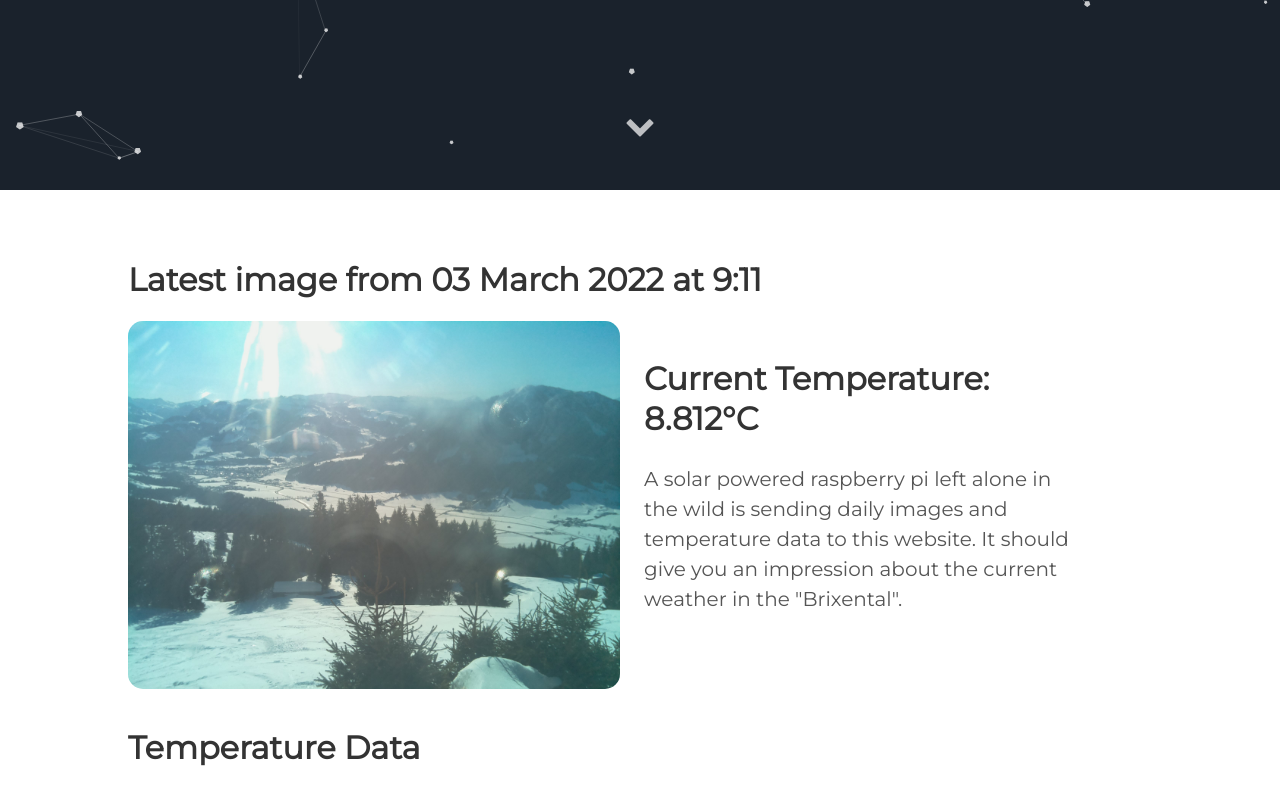
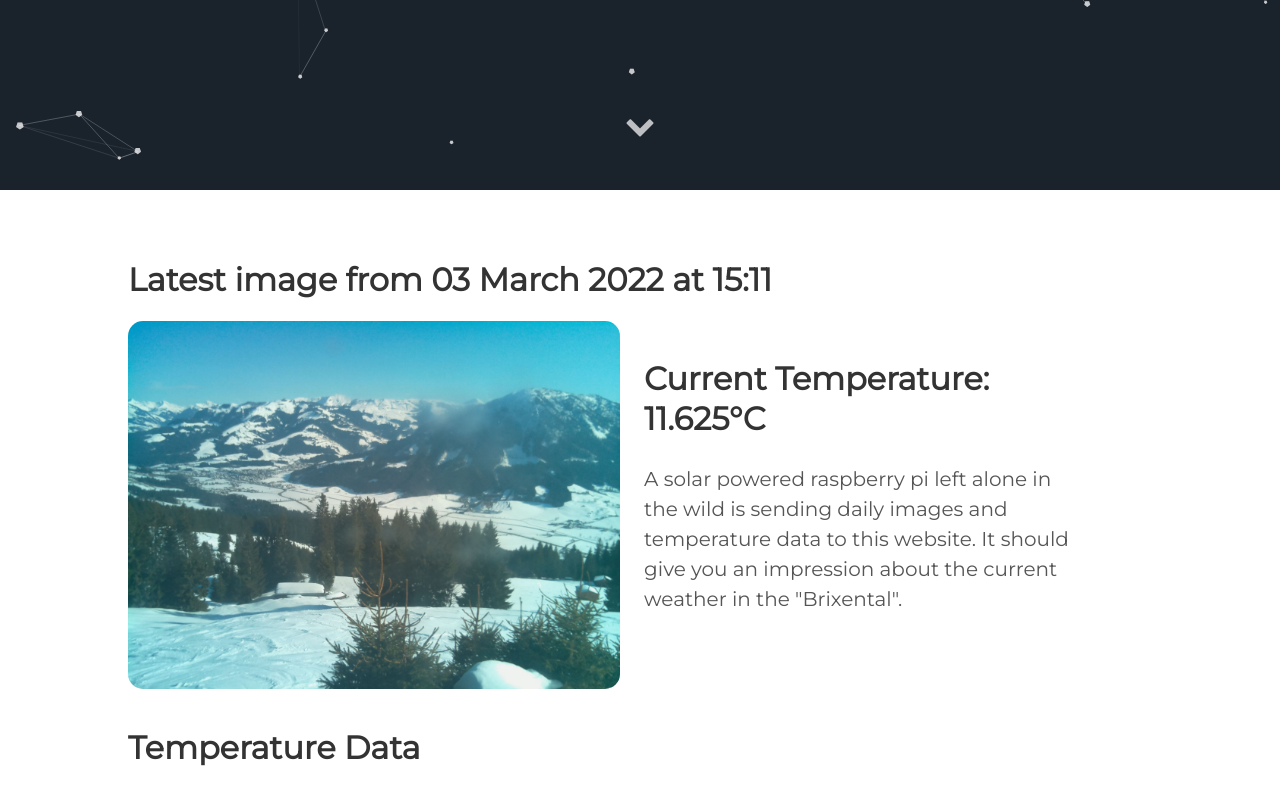
Before and after one commit to vektorious/vektorious.github.io, a Jekyll site: the page built from resources/huette.md, in a window 1280 px wide and 900 px high, scrolled down 710 px. Shown: the top 805 px of the window. Built offline with Jekyll 4.4.1, drawn with Linux system fonts in a browser that asks for light colours.

Commit message:
I'm a bot beep boop

```diff
--- a/resources/huette.md
+++ b/resources/huette.md
@@ -6,13 +6,13 @@ image: '/assets/img/'
 description: 'Live image from the Austrian alps'
 twitter_text: ' '
 ---
-## Latest image from 03 March 2022 at  9:11
+## Latest image from 03 March 2022 at 15:11
 <div class="huette">
   <div class="huette-image">
     <img src="{{ "/assets/img/huette.jpg" | prepend: site.baseurl }}">
   </div>
   <div class="huette-text">
-        <h2>Current Temperature: 8.812°C</h2>
+        <h2>Current Temperature: 11.625°C</h2>
         <p>A solar powered raspberry pi left alone in the wild is sending daily images and temperature data to this website. It should give you an impression about the current weather in the "Brixental".</p>
 
   </div>
```
Also changed, not shown: rpi-script/2022-03-03_150949.txt (renamed from rpi-script/2022-03-03_090951.txt, +5 -5 lines), rpi-script/huette.md (+2 -2 lines), assets/img/huette.jpg, assets/img/temp_plot.png, rpi-script/temp_plot.png, 1 other file.
